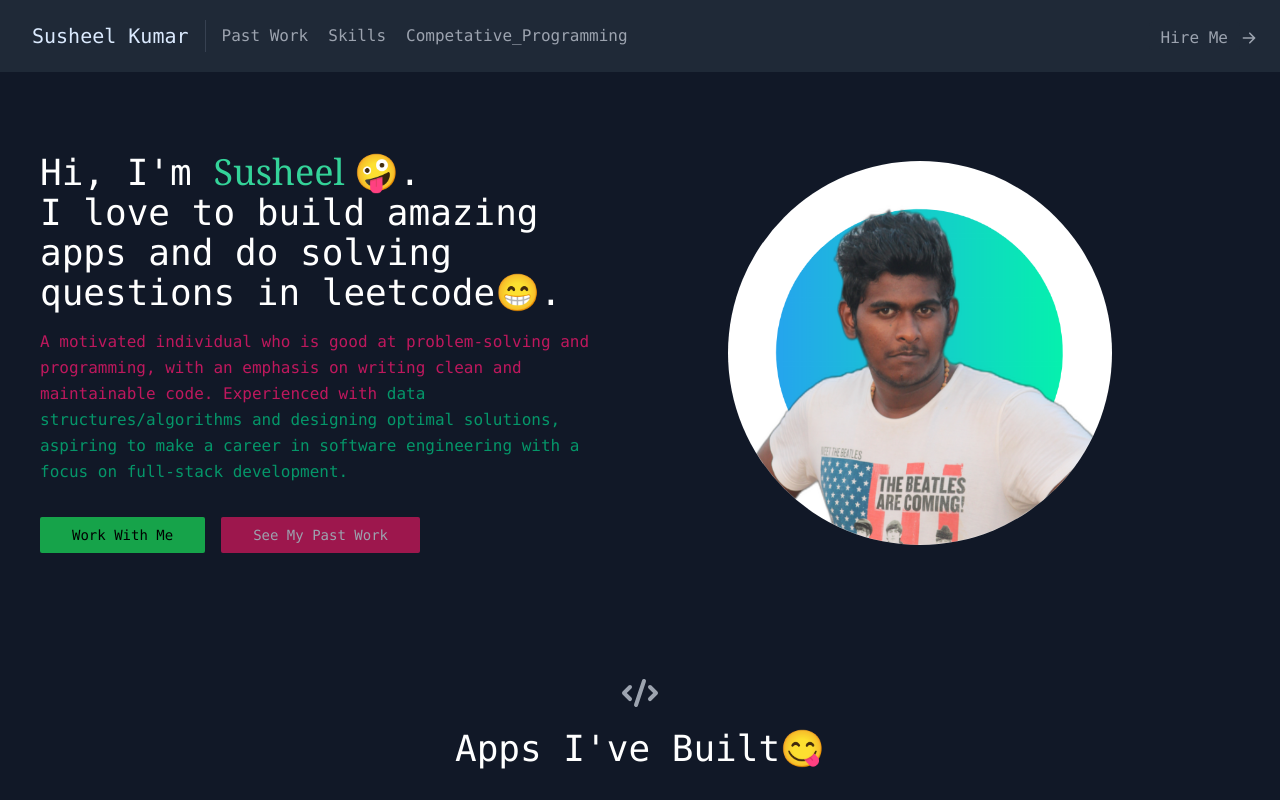
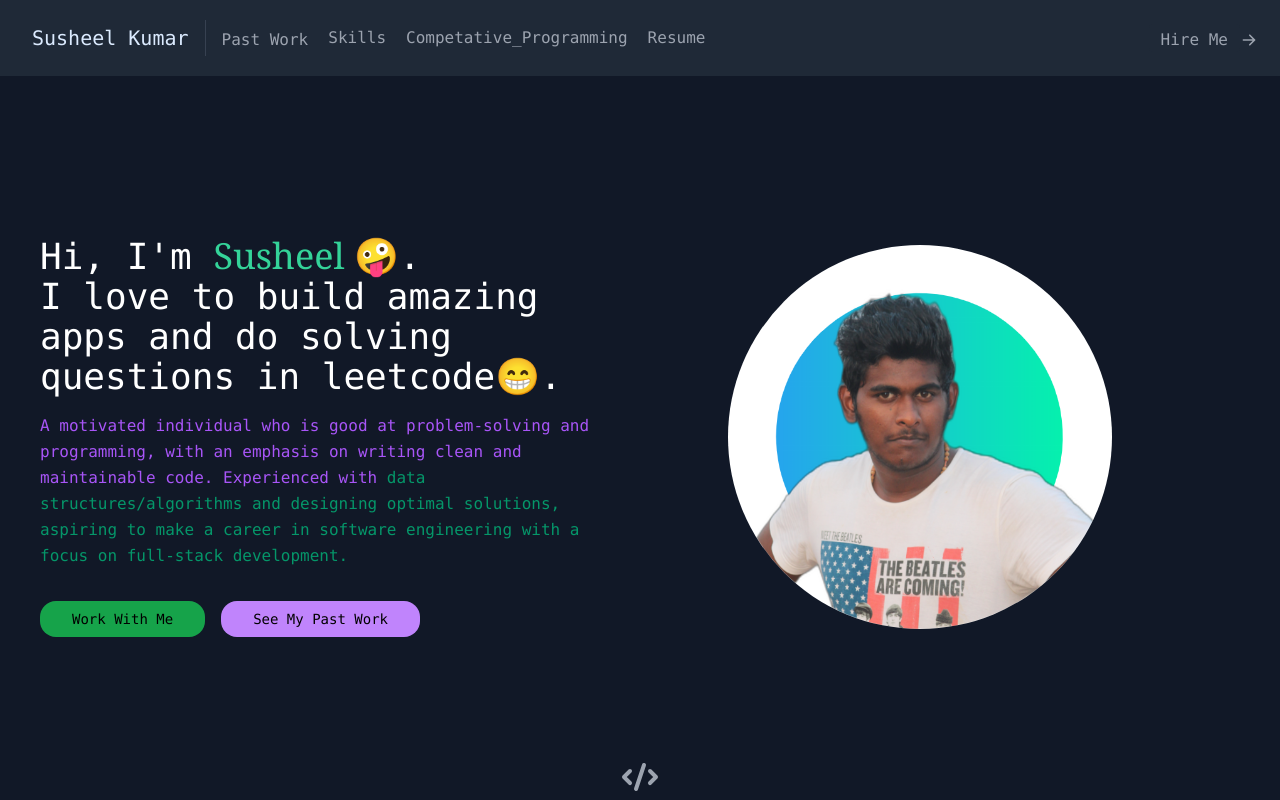
Before and after one commit to Susheel4115/typescript-portfolio, a React (Create React App) app: page / in a window 1280 px wide. Shown: the top 800 px of the page. Built offline with nearby package versions, Linux system fonts and the light colour scheme.

Commit message:
added resume nav link and cleared some css

```diff
--- a/src/components/About.tsx
+++ b/src/components/About.tsx
@@ -1,40 +1,50 @@
 import React from "react";
 // import { CameraIcon } from "./profile/User";
-import profile from "./profile/profile-pic.png"
+import profile from "./profile/profile-pic.png";
 export default function About() {
   return (
     <section id="about">
-      <div className="container mx-auto font-mono flex px-10 py-20 md:flex-row flex-col items-center">
+      <div className="container mx-auto font-mono flex px-10 py-20 md:flex-row flex-col items-center mt-20">
         <div className="lg:flex-grow md:w-1/2 lg:pr-24 md:pr-16 flex flex-col md:items-start md:text-left mb-16 md:mb-0 items-center text-center">
           <h1 className="title-font sm:text-4xl text-3xl mb-4 font-medium text-white">
-            Hi, I'm <span className="font-serif text-emerald-400">Susheel 🤪</span>.
+            Hi, I'm{" "}
+            <span className="font-serif text-emerald-400">Susheel 🤪</span>.
             <br className="hidden lg:inline-block" />I love to build amazing
             apps and do solving questions in leetcode😁.
           </h1>
           <p className="mb-8 leading-relaxed">
-            <span className="text-pink-700">A motivated individual who is good at problem-solving and
-            programming, with an emphasis on writing clean and maintainable
-            code. Experienced with</span> <span className="text-emerald-600">data structures/algorithms and designing
-            optimal solutions, aspiring to make a career in software engineering
-            with a focus on full-stack development.</span>
+            <span className="text-purple-500">
+              A motivated individual who is good at problem-solving and
+              programming, with an emphasis on writing clean and maintainable
+              code. Experienced with
+            </span>{" "}
+            <span className="text-emerald-600">
+              data structures/algorithms and designing optimal solutions,
+              aspiring to make a career in software engineering with a focus on
+              full-stack development.
+            </span>
           </p>
           <div className="flex justify-center">
             <a
               href="#contact"
-              className="inline-flex text-black font-mono text-center bg-green-600 border-0 py-2 px-8 focus:outline-none hover:bg-green-300 rounded-sm  text-sm hover:rotate-5 transition duration-1000  ease-in-out"
+              className="inline-flex text-black font-mono text-center bg-green-600 border-0 py-2 px-8 focus:outline-none hover:bg-green-700 hover:text-white rounded-2xl  text-sm hover:rotate-5 transition duration-1000  ease-in-out"
             >
               Work With Me
             </a>
             <a
               href="#projects"
-              className="ml-4 inline-flex text-gray-400 font-mono bg-pink-800 border-0 py-2 px-8 focus:outline-none hover:bg-pink-500 hover:text-white rounded-sm text-sm hover:rotate-5 transition duration-1000  ease-in-out"
+              className="ml-4 inline-flex text-black font-mono bg-purple-400 border-0 py-2 px-8 focus:outline-none hover:bg-purple-800 hover:text-white rounded-2xl text-sm hover:rotate-5 transition duration-1000  ease-in-out"
             >
               See My Past Work
             </a>
           </div>
         </div>
         <div className="lg:max-w-lg lg:w-full md:w-1/2 w-5/6 hidden md:block">
-          <img src={profile} alt ="pic" className="rounded-full object-contain h-96 w-fit hover:rotate-360 transition duration-1000  ease-in-out cursor-pointer"/>
+          <img
+            src={profile}
+            alt="pic"
+            className="rounded-full object-contain h-96 w-fit hover:rotate-360 transition duration-1000  ease-in-out cursor-pointer"
+          />
           {/* <a href="" */}
         </div>
       </div>
--- a/src/components/Navbar.tsx
+++ b/src/components/Navbar.tsx
@@ -1,21 +1,31 @@
 import { ArrowRightIcon } from "@heroicons/react/solid";
+import { useState } from "react";
+export default function Navbar() {
+  const [showModal, setShowModal] = useState(false);
 
-export default function Navbar() {
+  const handleShowModal = () => {
+    setShowModal(true);
+  };
+
+  const handleHideModal = () => {
+    setShowModal(false);
+  };
   return (
-    <header className="bg-gray-800 md:sticky top-0 z-10 font-mono">
+    <header className="fixed bg-gray-800 sm:sticky top-0 z-10 font-mono">
       <div className="container mx-auto flex flex-wrap p-5 flex-col md:flex-row items-center">
         <a
           className="title-font font-medium text-white mb-4 md:mb-0"
           href="#about"
         >
-
-          <a href="#about" className="ml-3 text-xl text-blue-100 hover:text-white cursor-pointer">
+          <a
+            href="#about"
+            className="ml-3 text-xl text-blue-100 hover:text-white cursor-pointer"
+          >
             Susheel Kumar
           </a>
-
         </a>
-        <nav className="md:mr-auto md:ml-4 md:py-1 md:pl-4 md:border-l md:border-gray-700	flex flex-wrap items-center text-base justify-center">
-          <a href="#projects" className="mr-5 hover:text-white">
+        <nav className="md:mr-auto md:ml-4 md:py-1 md:pl-4 md:border-l md:border-gray-700	flex flex-wrap items-center text-base justify-center md:justify-evenly ">
+          <a href="#projects" className="mr-5 hover:text-white sm:mt-1">
             Past Work
           </a>
           <a href="#skills" className="mr-5 hover:text-white">
@@ -24,6 +34,33 @@ export default function Navbar() {
           <a href="#testimonials" className="mr-5 hover:text-white">
             Competative_Programming
           </a>
+          <a
+            href="#resume"
+            onClick={handleShowModal}
+            className="mr-5 hover:text-white"
+          >
+            Resume
+          </a>
+          {showModal && (
+            <div className="fixed top-0 left-0 w-full h-full bg-gray-900 bg-opacity-50 z-50 flex items-center justify-center">
+              <div className="bg-white rounded-lg p-6 max-w-md mx-auto">
+                <h2 className="text-xl font-bold mb-4">Resume</h2>
+                <p>
+                  Please drop me the requirements you're looking for in the
+                  contact form(you can find when you click hire me link in the
+                  navbar) with your gmail. So that I can get a mail from you and
+                  I will reply back to that mail with my resume and cover
+                  letter.💌
+                </p>
+                <button
+                  className="bg-green-800 text-white rounded p-1 pr-5 pl-5   ml-1 mt-4"
+                  onClick={handleHideModal}
+                >
+                  Close
+                </button>
+              </div>
+            </div>
+          )}
         </nav>
         <a
           href="#contact"
```
